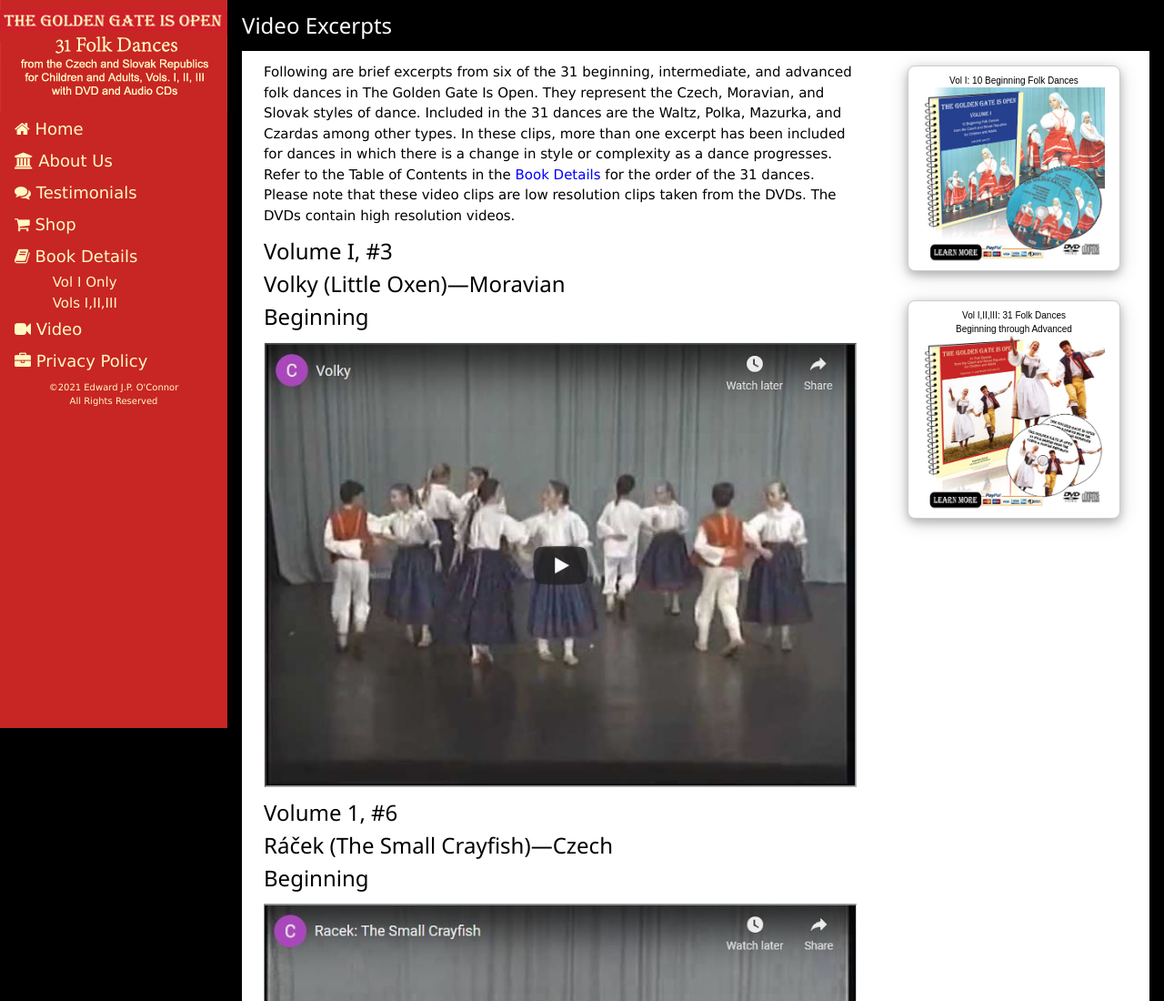
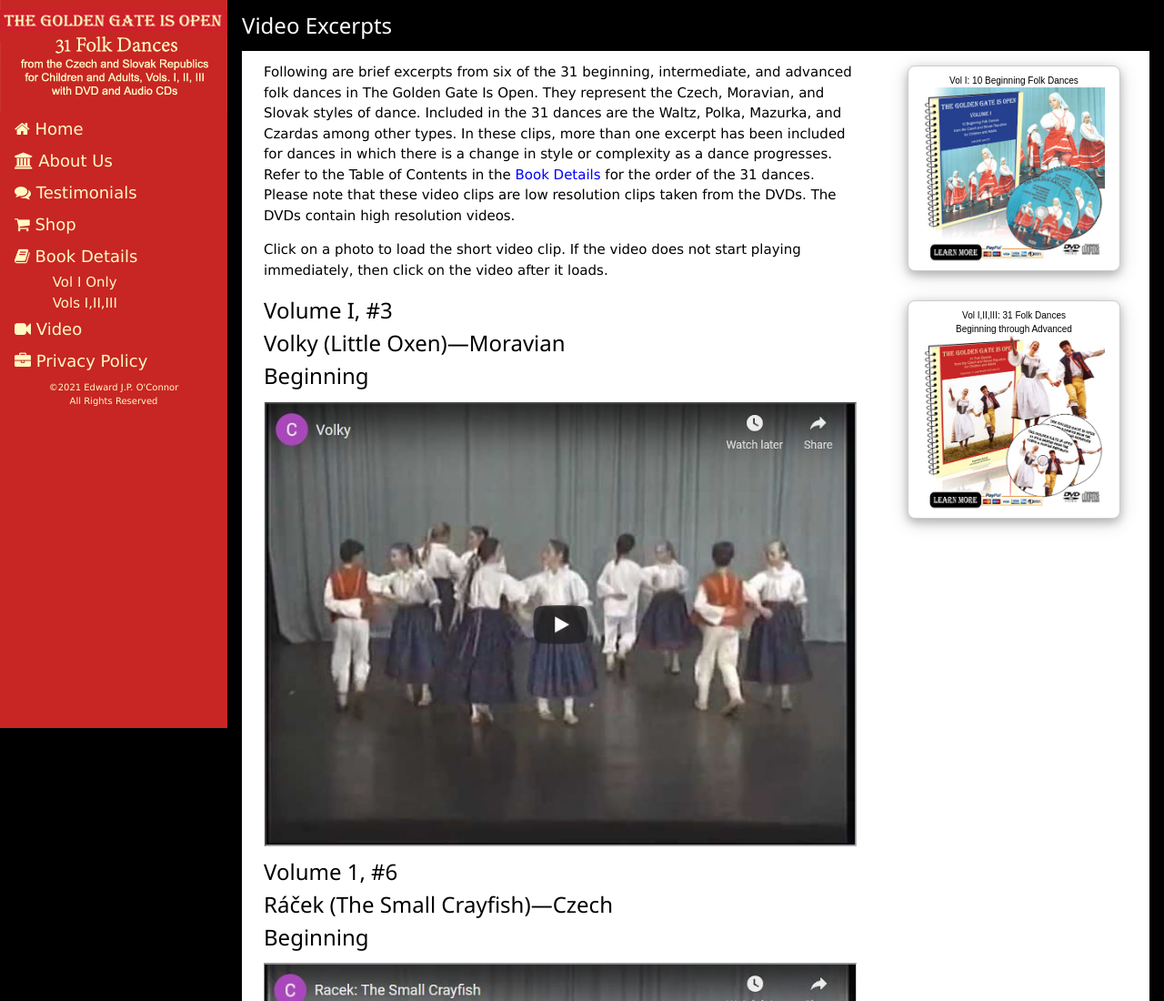
Before and after one commit to amjungreis/amjungreis.github.io, a plain HTML site: page video.htm in a window 1280 px wide. Shown: the top 1100 px of the page at 91% size. Drawn offline with Linux system fonts and the light colour scheme.

Commit message:
Add files via upload

```diff
--- a/video.htm
+++ b/video.htm
@@ -220,7 +220,8 @@ window.addEventListener("orientationchange", function() {
 	<h1 class="w3-xlarge w3-black">Video Excerpts</h1>
 	<div class="w3-cell-row">
 		<div class="w3-container w3-white w3-padding-large w3-cell w3-cell-top">
-			Following are brief excerpts from six of the 31 beginning, intermediate, and advanced folk dances in The Golden Gate Is Open.  They represent the Czech, Moravian, and Slovak styles of dance.  Included in the 31 dances are the Waltz, Polka, Mazurka, and Czardas among other types.  In these clips, more than one excerpt has been included for dances in which there is a change in style or complexity as a dance progresses.  Refer to the Table of Contents in the <a href="bookComplete.htm" target="_blank" class="w3-hover-red" style="text-decoration:none;color:#0000ff">Book Details</a> for the order of the 31 dances. Please note that these video clips are low resolution clips taken from the DVDs. The DVDs contain high resolution videos.
+			Following are brief excerpts from six of the 31 beginning, intermediate, and advanced folk dances in The Golden Gate Is Open. They represent the Czech, Moravian, and Slovak styles of dance.  Included in the 31 dances are the Waltz, Polka, Mazurka, and Czardas among other types.  In these clips, more than one excerpt has been included for dances in which there is a change in style or complexity as a dance progresses.  Refer to the Table of Contents in the <a href="bookComplete.htm" target="_blank" class="w3-hover-red" style="text-decoration:none;color:#0000ff">Book Details</a> for the order of the 31 dances. Please note that these video clips are low resolution clips taken from the DVDs. The DVDs contain high resolution videos.
+			<p>Click on a photo to load the short video clip. If the video does not start playing immediately, then click on the video after it loads.</p>
 			<h3>Volume I, #3<br />Volky (Little Oxen)—Moravian<br />Beginning</h3>
 			<div id="v11" alt="YouTube"><a onclick="changeLink(11)"><img width="100%" height="100%" src="videos/v1img.jpg"></a></div>
 
@@ -251,6 +252,7 @@ window.addEventListener("orientationchange", function() {
 	<h1 class="w3-xlarge w3-black">Video Excerpts</h1>
 		<div class="w3-container w3-white w3-padding-16">
 			Following are brief excerpts from six of the 31 beginning, intermediate, and advanced folk dances in The Golden Gate Is Open.  They represent the Czech, Moravian, and Slovak styles of dance.  Included in the 31 dances are the Waltz, Polka, Mazurka, and Czardas among other types.  In these clips, more than one excerpt has been included for dances in which there is a change in style or complexity as a dance progresses.  Refer to the Table of Contents in the <a href="bookComplete.htm" target="_blank" class="w3-hover-red" style="text-decoration:none;color:#0000ff">Book Details</a> for the order of the 31 dances. Please note that these video clips are low resolution clips taken from the DVDs. The DVDs contain high resolution videos.
+			<p>Click on a photo to load the short video clip. If the video does not start playing immediately, then click on the video after it loads.</p>
 			<h3>Volume I, #3<br />Volky (Little Oxen)—Moravian<br />Beginning</h3>
 			<div id="v21" alt="YouTube"><a onclick="changeLink(21)"><img width="100%" height="100%" src="videos/v1img.jpg"></a></div>
 
@@ -281,6 +283,7 @@ window.addEventListener("orientationchange", function() {
 	<div>
 		<div class="w3-white">
 			Following are brief excerpts from six of the 31 beginning, intermediate, and advanced folk dances in The Golden Gate Is Open.  They represent the Czech, Moravian, and Slovak styles of dance.  Included in the 31 dances are the Waltz, Polka, Mazurka, and Czardas among other types.  In these clips, more than one excerpt has been included for dances in which there is a change in style or complexity as a dance progresses.  Refer to the Table of Contents in the <a href="bookComplete.htm" target="_blank" class="w3-hover-red" style="text-decoration:none;color:#0000ff">Book Details</a> for the order of the 31 dances. Please note that these video clips are low resolution clips taken from the DVDs. The DVDs contain high resolution videos.
+			<p>Click on a photo to load the short video clip. If the video does not start playing immediately, then click on the video after it loads.</p>
 			<h3>Volume I, #3<br />Volky (Little Oxen)—Moravian<br />Beginning</h3>
 			<div id="v31" alt="YouTube"><a onclick="changeLink(31)"><img width="100%" height="100%" src="videos/v1img.jpg"></a></div>
 
```
